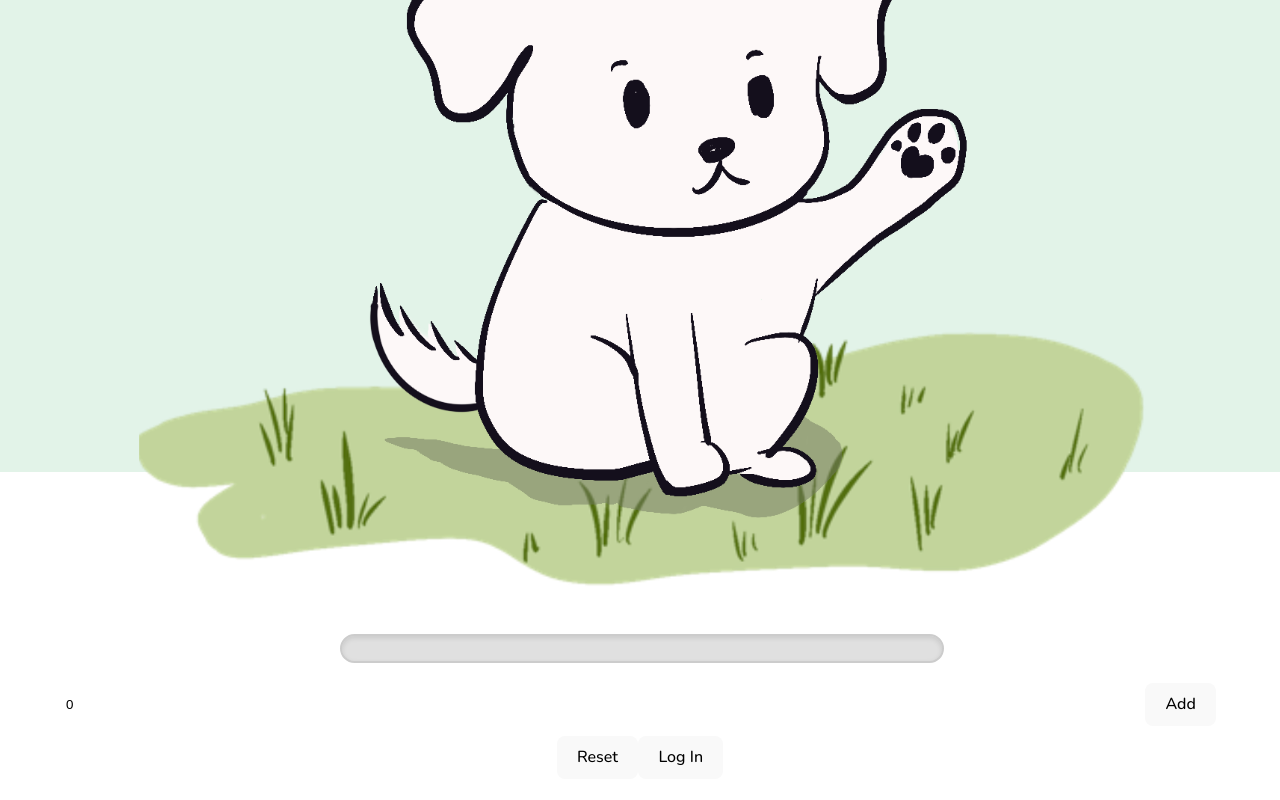
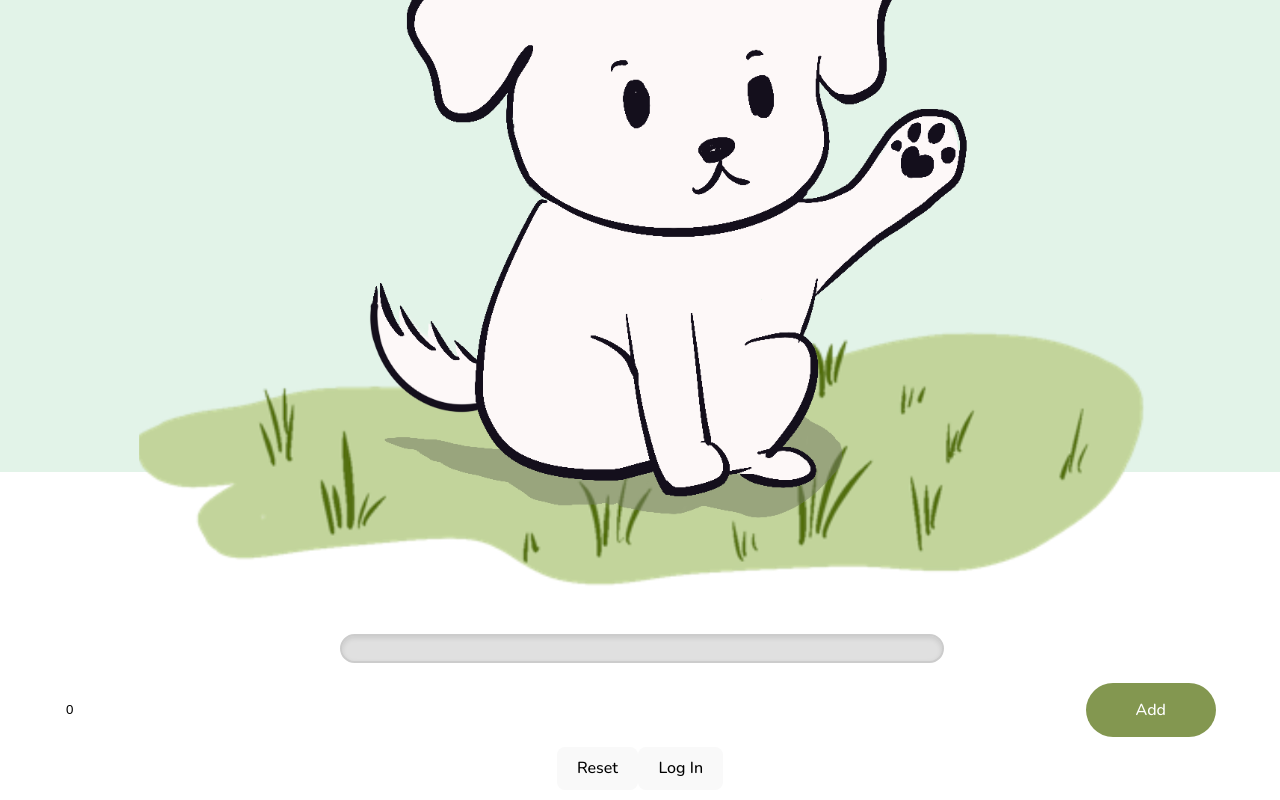
Before and after one commit to HackCamp2024/walk-your-dog, a React (Vite) app: page / in a window 1280 px wide. Shown: the part 328-1128 px from the top of the page. Built offline with nearby package versions, Linux system fonts and the light colour scheme.

Commit message:
update input-button

```diff
--- a/src/components/Input/Input.jsx
+++ b/src/components/Input/Input.jsx
@@ -12,7 +12,7 @@ function Input({ value, handleChange, setSteps }) {
         onChange={handleChange}
         className="steps-input"
       />
-      <button onClick={handleAdd}>Add</button>
+      <button className="input-button" onClick={handleAdd}>Add</button>
     </div>
   );
 }
```
